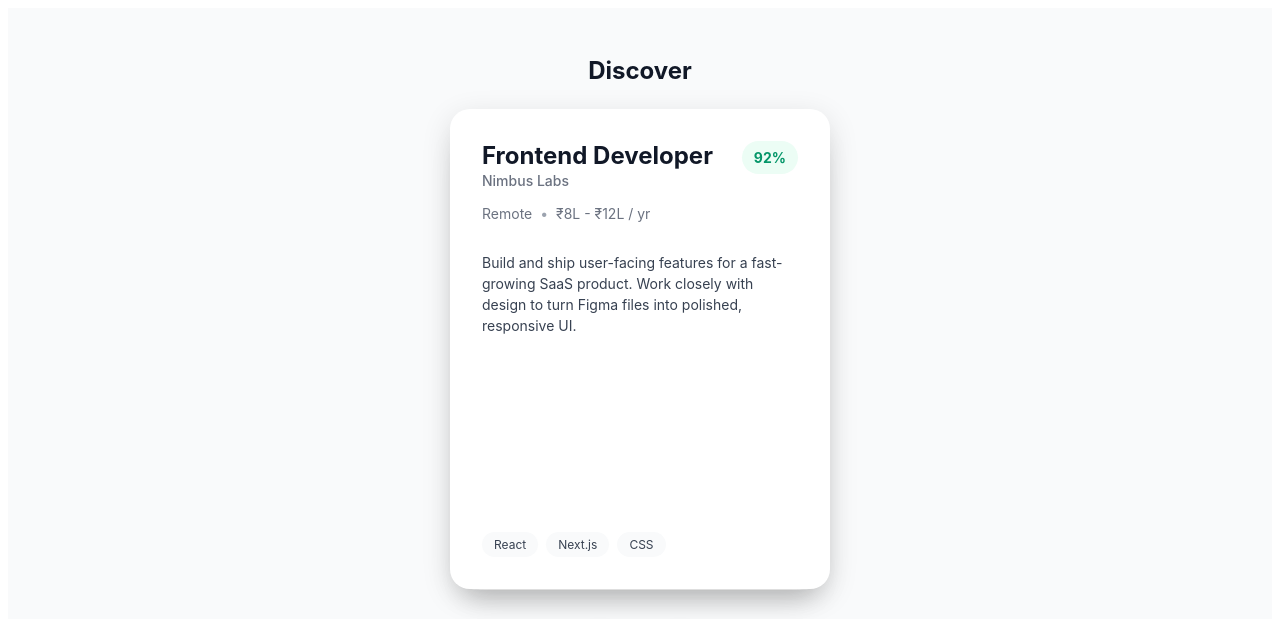
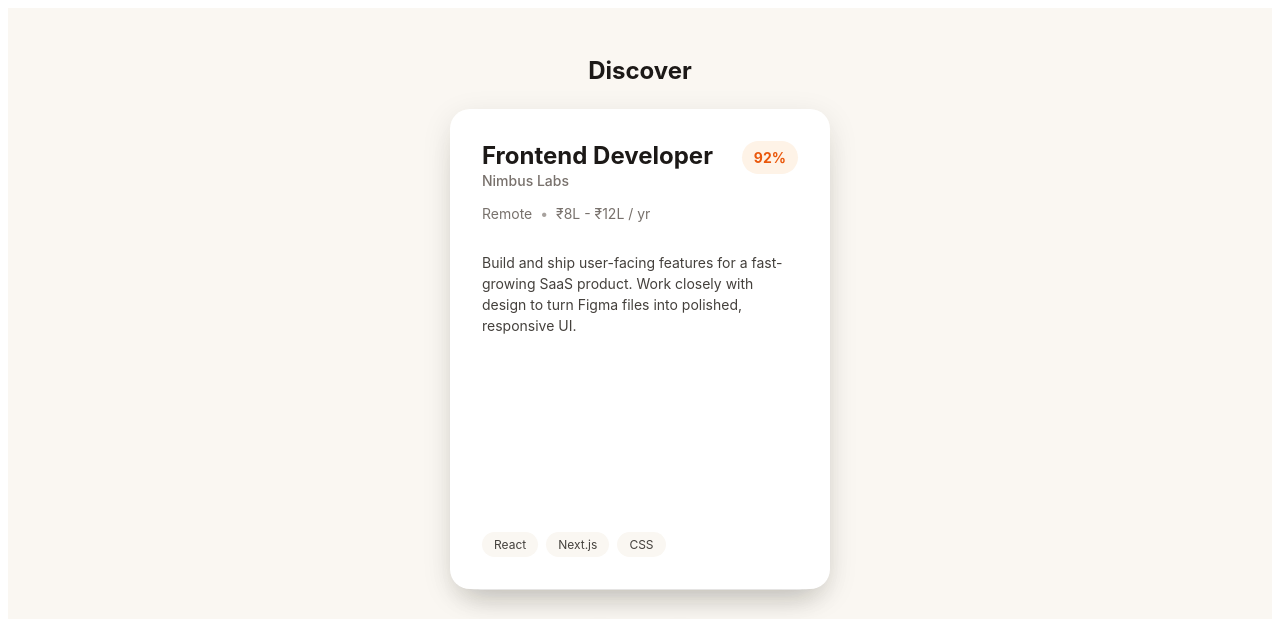
Before and after one commit to vedantpanhale1055-MH/Swipehire, a Next.js app: page /discover in a window 1280 px wide. Shown: the top 619 px of the page. Built offline with nearby package versions, Linux system fonts and the light colour scheme; no server answers.

Commit message:
Switch accent palette to orange/peach, keep save button green

```diff
--- a/app/discover/discover.module.css
+++ b/app/discover/discover.module.css
@@ -22,8 +22,6 @@
   height: 480px;
 }
 
-/* Cards behind the top one are visually offset to create a stacked "peek" effect.
-   Applied via inline style in page.js using --stack-index, with this as the base rule. */
 .cardSlot {
   position: absolute;
   inset: 0;
--- a/components/SwipeCard/SwipeCard.module.css
+++ b/components/SwipeCard/SwipeCard.module.css
@@ -36,8 +36,8 @@
 
 .matchBadge {
   flex-shrink: 0;
-  background: var(--color-success-bg);
-  color: var(--color-success);
+  background: var(--color-primary-light);
+  color: var(--color-primary-hover);
   font-weight: 700;
   font-size: var(--text-sm);
   padding: var(--space-2) var(--space-3);
--- a/lib/tokens.css
+++ b/lib/tokens.css
@@ -3,10 +3,10 @@
    (alongside globals.css) so all CSS Modules can use these variables. */
 
 :root {
-  /* ---- Brand ---- */
-  --color-primary: #4f46e5;
-  --color-primary-hover: #4338ca;
-  --color-primary-light: #eef2ff;
+  /* ---- Brand (light orange / peach accent) ---- */
+  --color-primary: #f97316;
+  --color-primary-hover: #ea580c;
+  --color-primary-light: #fef3e7;
 
   /* ---- Semantic (swipe actions) ---- */
   --color-success: #059669;
@@ -18,14 +18,14 @@
   --color-danger-border: #fecaca;
 
   /* ---- Neutrals ---- */
-  --color-bg: #f9fafb;
+  --color-bg: #faf7f2;
   --color-surface: #ffffff;
-  --color-border: #e5e7eb;
+  --color-border: #e5e0d8;
 
-  --color-text-primary: #111827;
-  --color-text-secondary: #374151;
-  --color-text-muted: #6b7280;
-  --color-text-faint: #9ca3af;
+  --color-text-primary: #1c1917;
+  --color-text-secondary: #44403c;
+  --color-text-muted: #78716c;
+  --color-text-faint: #a8a29e;
 
   /* ---- Typography ---- */
   --font-sans: -apple-system, BlinkMacSystemFont, "Segoe UI", Roboto, Helvetica, Arial, sans-serif;
@@ -56,9 +56,9 @@
   --radius-full: 999px;
 
   /* ---- Shadow ---- */
-  --shadow-sm: 0 2px 8px rgba(0, 0, 0, 0.06);
-  --shadow-md: 0 8px 30px rgba(0, 0, 0, 0.12);
-  --shadow-lg: 0 12px 40px rgba(0, 0, 0, 0.16);
+  --shadow-sm: 0 2px 8px rgba(28, 25, 23, 0.06);
+  --shadow-md: 0 8px 30px rgba(28, 25, 23, 0.10);
+  --shadow-lg: 0 12px 40px rgba(28, 25, 23, 0.14);
 
   /* ---- Transitions ---- */
   --transition-fast: 0.15s ease;
```
